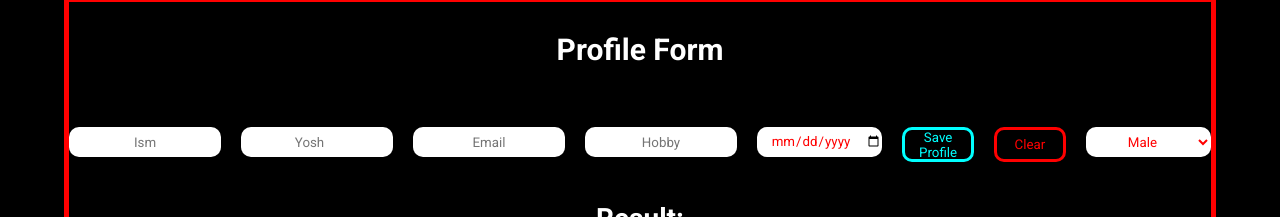
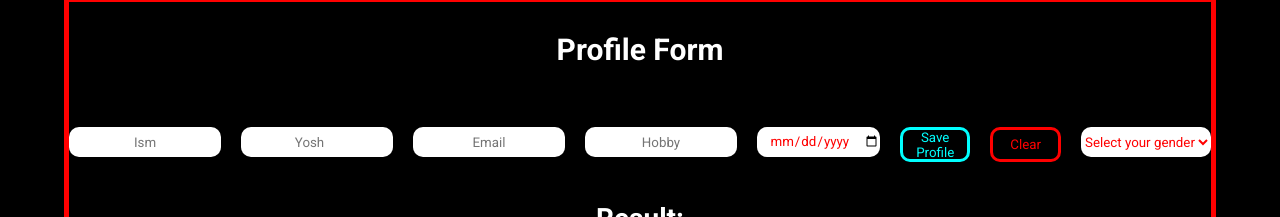
Before and after one commit to sarvaribrokhimov001/Mini-Profile-Dashboard-2, a plain HTML site: page index.html in a window 1280 px wide. Shown: the part 103-320 px from the top of the page. Drawn offline with nearby package versions, Linux system fonts and the light colour scheme.

Commit message:
Mini Profile Dashboard 2

```diff
--- a/block/_general.scss
+++ b/block/_general.scss
@@ -9,6 +9,7 @@
 a {
   text-decoration: none;
 }
+
 li {
   list-style: none;
 }
--- a/index.html
+++ b/index.html
@@ -34,10 +34,9 @@
   <button class="profile__button"> Save Profile </button>
   <button class="profile__btn"> Clear </button>
     <select id="gender" class="profile__input input_6">
-      <!-- <option value="gender"> Select your gender </option> -->
+      <option value="gender"> Select your gender </option>
       <option value="male"> Male </option>
       <option value="female"> Female </option>
-      <option value="other"> Other </option>
     </select>
 </div> <!-- profile__inputs -->
 
```
Also changed, not shown: index.js (+1 -9 lines), block/_navbar.scss (line endings or trailing spaces), 1 other file. Lines whose indentation alone changed are shown as unchanged.
